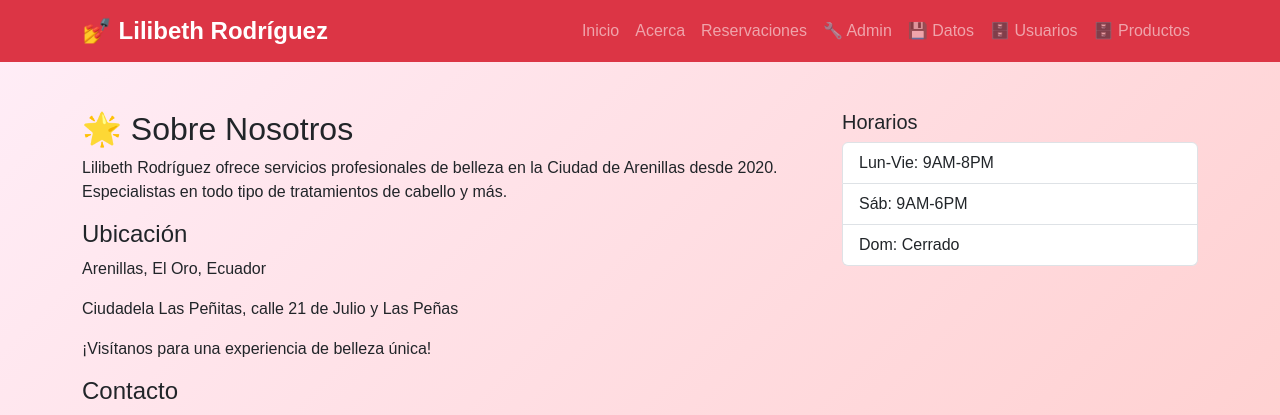
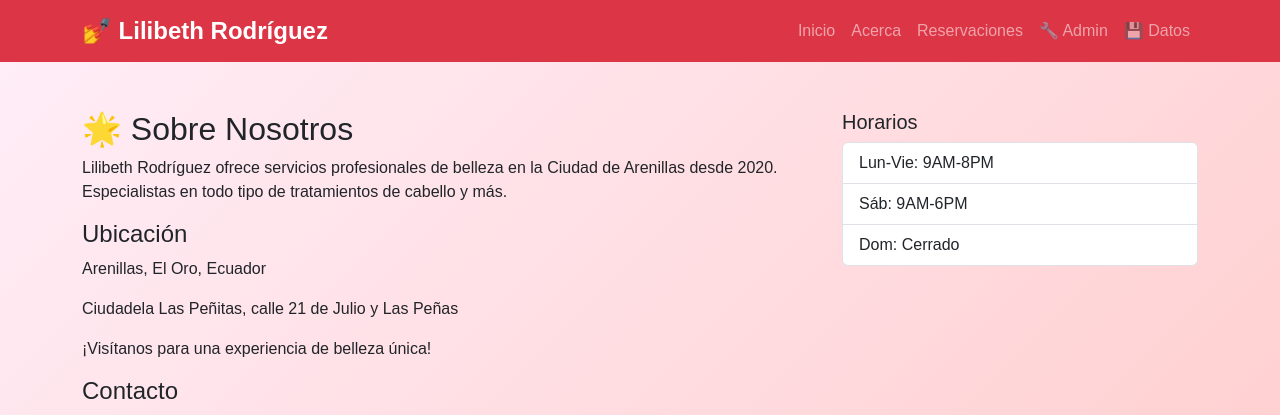
Before and after one commit to LUISCUENCA15/salon-lilibeth-flask-luis-cuenca, a Flask app: page /about in a window 1280 px wide. Shown: the top 415 px of the page. Run offline with Flask 3, Linux system fonts and the light colour scheme.

```diff
--- a/templates/base.html
+++ b/templates/base.html
@@ -21,8 +21,6 @@
                 <a class="nav-link" href="/servicios">Reservaciones</a>
                 <a class="nav-link" href="/admin/inventario">🔧 Admin</a>
                 <a class="nav-link" href="/datos">💾 Datos</a>
-                <a class="nav-link" href="/mysql/usuarios">🗄️ Usuarios</a>
-                <a class="nav-link" href="/productos">🗄️ Productos</a>
             </div>
         </div>
     </nav>
```
